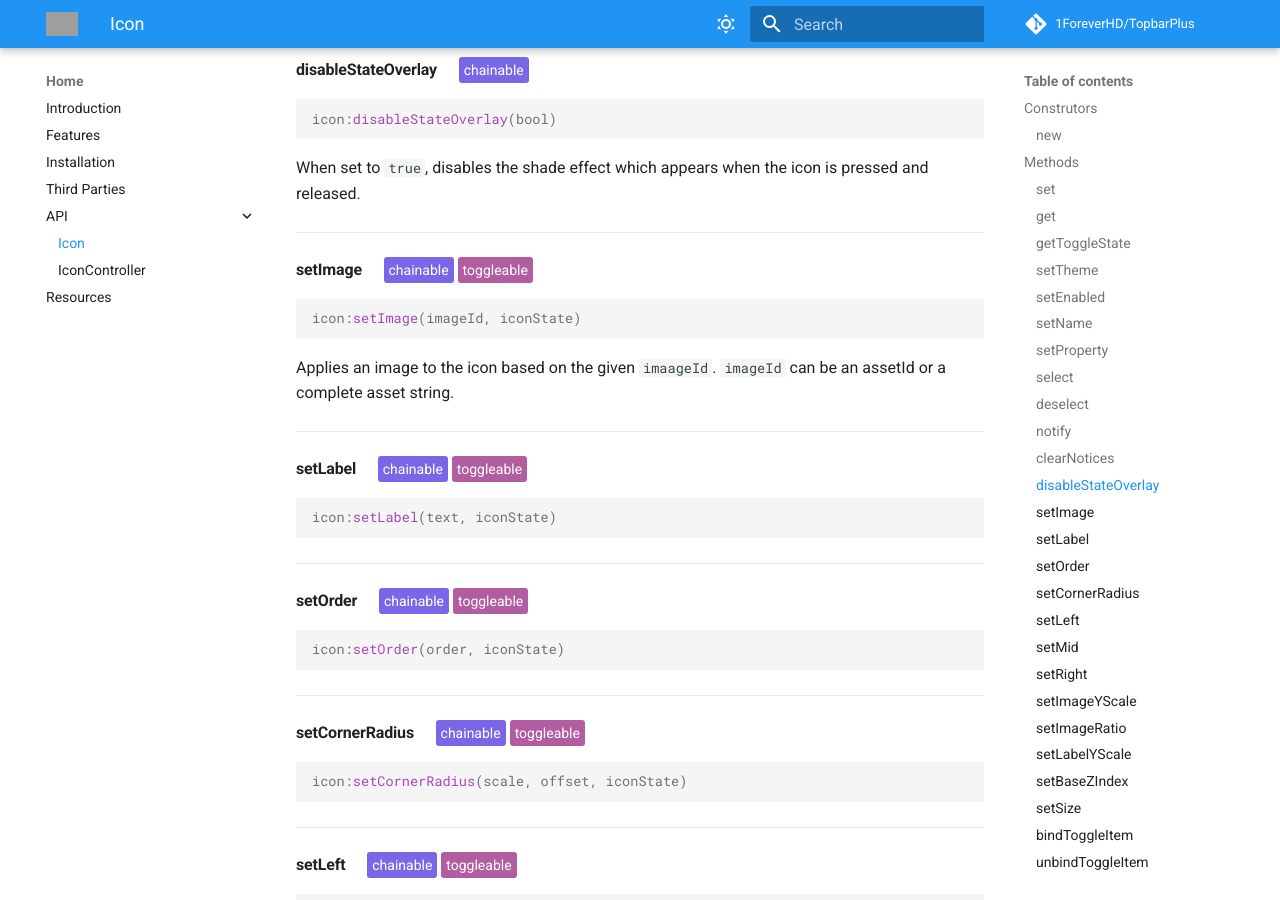
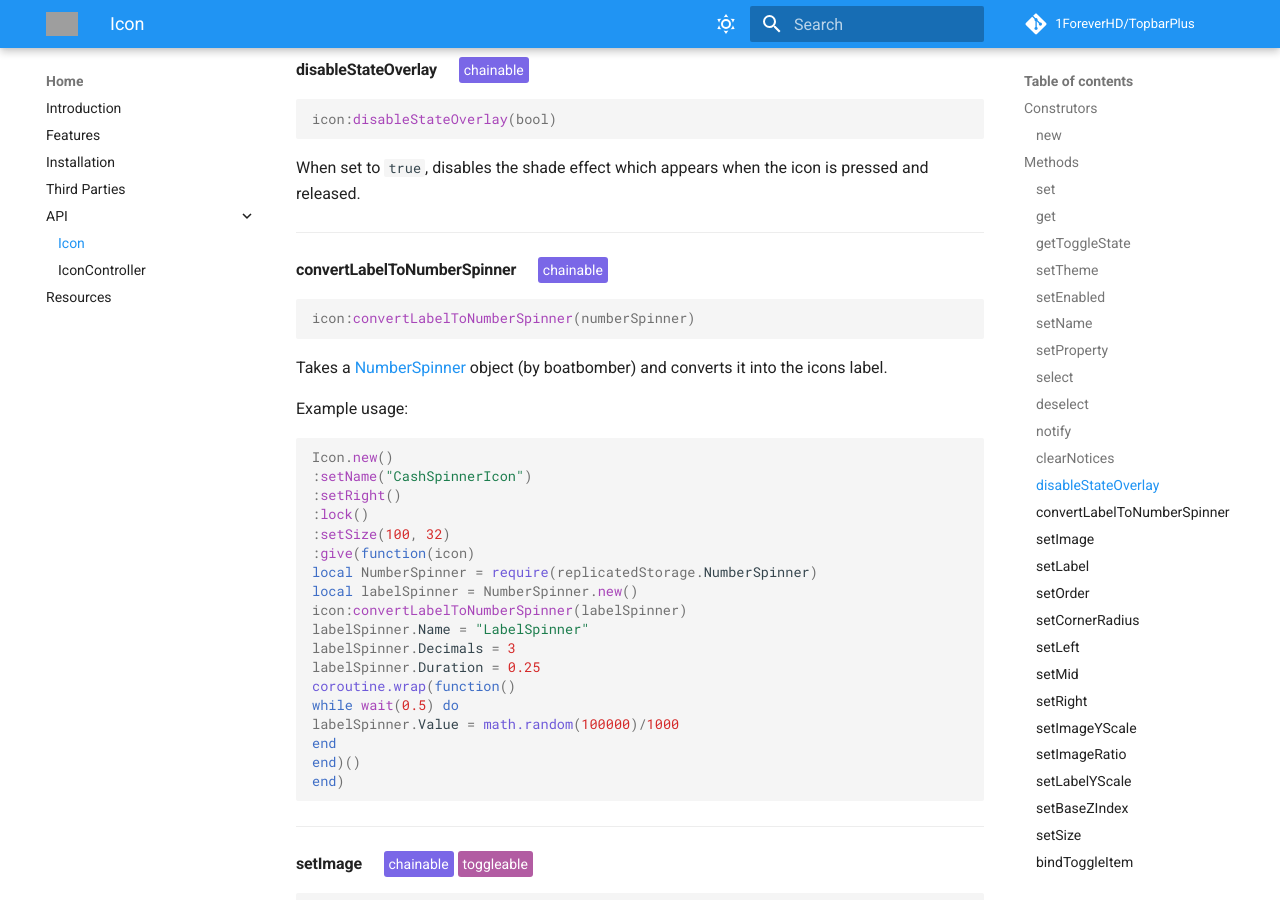
Before and after one commit to 1ForeverHD/TopbarPlus, an MkDocs documentation site: the page built from docs/api/icon.md, in a window 1280 px wide and 900 px high, scrolled down 2508 px. Built offline with MkDocs 1.6.1 and Material for MkDocs 9.7.7, drawn with Linux system fonts in a browser that asks for light colours; comment, search, counter and statistics services are not loaded; grey boxes are pictures that could not be loaded.

Commit message:
b094fe61fd3904bac8784699ed096d7aa8f71b7e

````diff
--- a/docs/api/icon.md
+++ b/docs/api/icon.md
@@ -106,6 +106,37 @@ icon:clearNotices()
 icon:disableStateOverlay(bool)
 ```
 When set to ``true``, disables the shade effect which appears when the icon is pressed and released.
+
+----
+#### convertLabelToNumberSpinner
+{chainable}
+```lua
+icon:convertLabelToNumberSpinner(numberSpinner)
+```
+Takes a [NumberSpinner](https://devforum.roblox.com/t/numberspinner-module/1105961) object (by boatbomber) and converts it into the icons label.
+
+Example usage:
+
+```lua
+Icon.new()
+:setName("CashSpinnerIcon")
+:setRight()
+:lock()
+:setSize(100, 32)
+:give(function(icon)
+local NumberSpinner = require(replicatedStorage.NumberSpinner)
+local labelSpinner = NumberSpinner.new()
+icon:convertLabelToNumberSpinner(labelSpinner)
+labelSpinner.Name = "LabelSpinner"
+labelSpinner.Decimals = 3
+labelSpinner.Duration = 0.25
+coroutine.wrap(function()
+while wait(0.5) do
+labelSpinner.Value = math.random(100000)/1000
+end
+end)()
+end)
+```
 
 ----
 #### setImage
````
